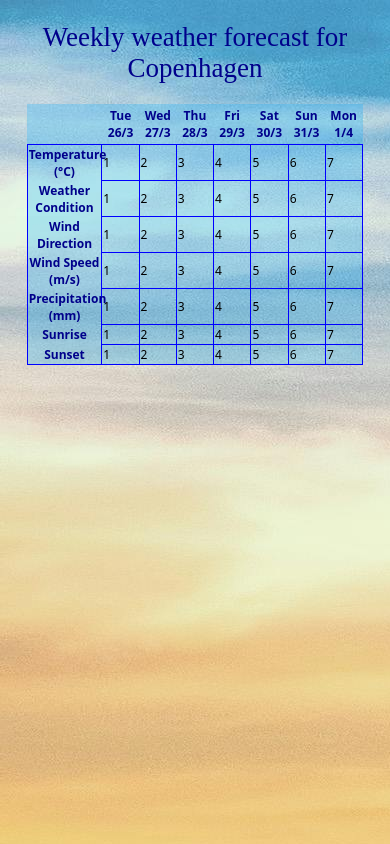
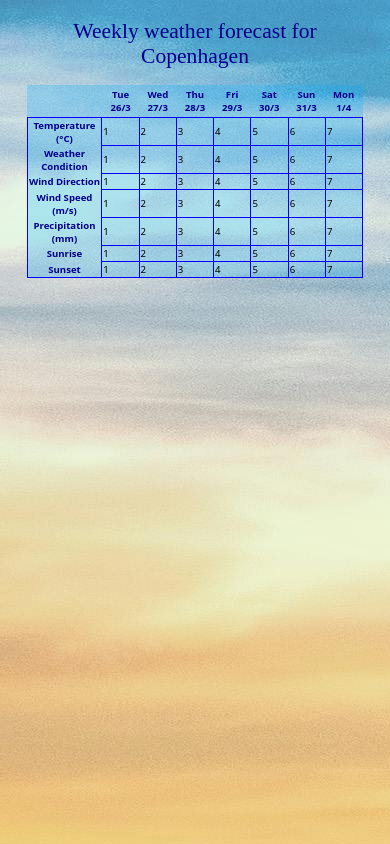
Before and after one commit to LucasHoffSchmidt/Weatherforecast-Copenhagen, a plain HTML site: page index.html in a window 390 px wide. Drawn offline with Linux system fonts and the light colour scheme; no server answers.

Commit message:
added functionality for medium screens

```diff
--- a/Code/WeatherApp_Frontend.css
+++ b/Code/WeatherApp_Frontend.css
@@ -43,7 +43,7 @@
     }
 }
 
-@media (max-width: 1199px) {
+@media (min-width: 800px) and (max-width: 1199px) {
     body {
         background-image: url(../sunrise.jpg);
         background-repeat: no-repeat;
@@ -60,7 +60,7 @@
         table-layout: fixed;
         width: 90%;
         background-color: hsla(200, 100%, 50%, 0.25);
-        font-size: 0.75em;
+        font-size: 0.9em;
         font-family:system-ui, -apple-system, BlinkMacSystemFont, 'Segoe UI', Roboto, Oxygen, Ubuntu, Cantarell, 'Open Sans', 'Helvetica Neue', sans-serif;
     }
 
@@ -86,3 +86,47 @@
         border: 1px solid blue;
     }
 }
+
+@media (max-width: 799px) {
+    body {
+        background-image: url(../sunrise.jpg);
+        background-repeat: no-repeat;
+    }
+
+    .weatherForecastingTable {
+        display: flex;
+        flex-direction: column;
+        justify-content: center;
+        align-items: center;
+    }
+
+    table {
+        table-layout: fixed;
+        width: 90%;
+        background-color: hsla(200, 100%, 50%, 0.25);
+        font-size: 0.6em;
+        font-family:system-ui, -apple-system, BlinkMacSystemFont, 'Segoe UI', Roboto, Oxygen, Ubuntu, Cantarell, 'Open Sans', 'Helvetica Neue', sans-serif;
+    }
+
+    .tableData {
+        border-collapse: collapse;
+        border:1px solid blue;
+    }
+
+    caption {
+        font-size: 2.25em;
+        margin-top: 0.5em;
+        margin-bottom: 0.75em;
+        color: darkblue;
+        font-family:'Times New Roman', Times, serif;
+    }
+
+    th {
+        color: darkblue;
+        text-overflow:initial;
+    }
+
+    table td {
+        border: 1px solid blue;
+    }
+}
```
